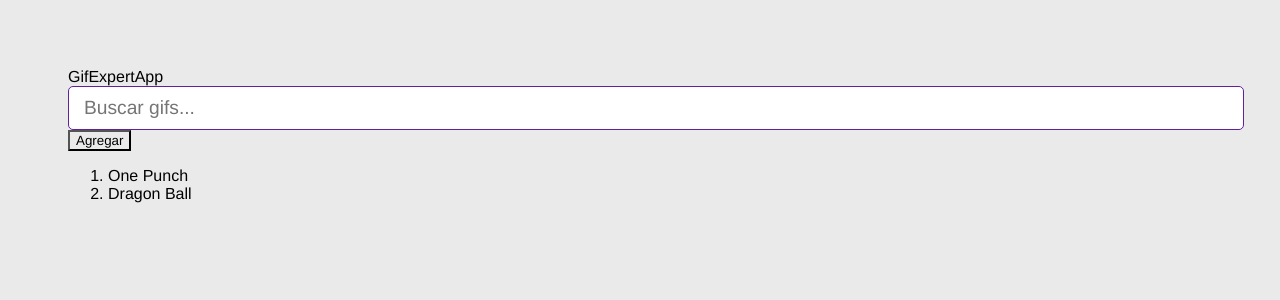
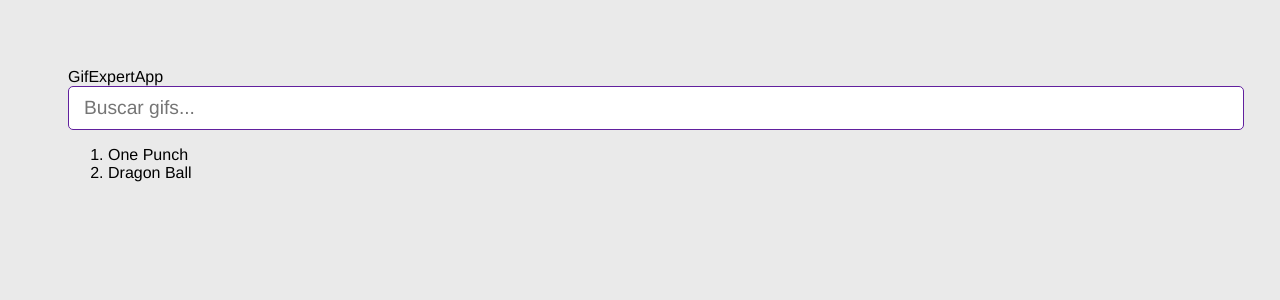
Before and after one commit to jcavila44/react-gifs-app, a React (Vite) app: page / in a window 1280 px wide. Shown: the top 300 px of the page. Built offline with nearby package versions, Linux system fonts and the light colour scheme.

Commit message:
Added props to AddCategory component

```diff
--- a/src/GifExpertApp.jsx
+++ b/src/GifExpertApp.jsx
@@ -5,22 +5,14 @@ export const GifExpertApp = () => {
 
   const [categories, setCategories] = useState(['One Punch', 'Dragon Ball']);
 
-  const onAddCategory = () => {
-    setCategories([...categories, ['Dead Note']])
-  }
-
-
   return (
     <>
       {/* Titulo */}
       <div>GifExpertApp</div>
 
       {/* Input */}
-      <AddCategory />
+      <AddCategory setCategories={setCategories} />
 
-
-      {/* Listado de Gif */}
-      <button onClick={onAddCategory}>Agregar </button>
       <ol>
         {
           categories.map((category, key) => {
```
